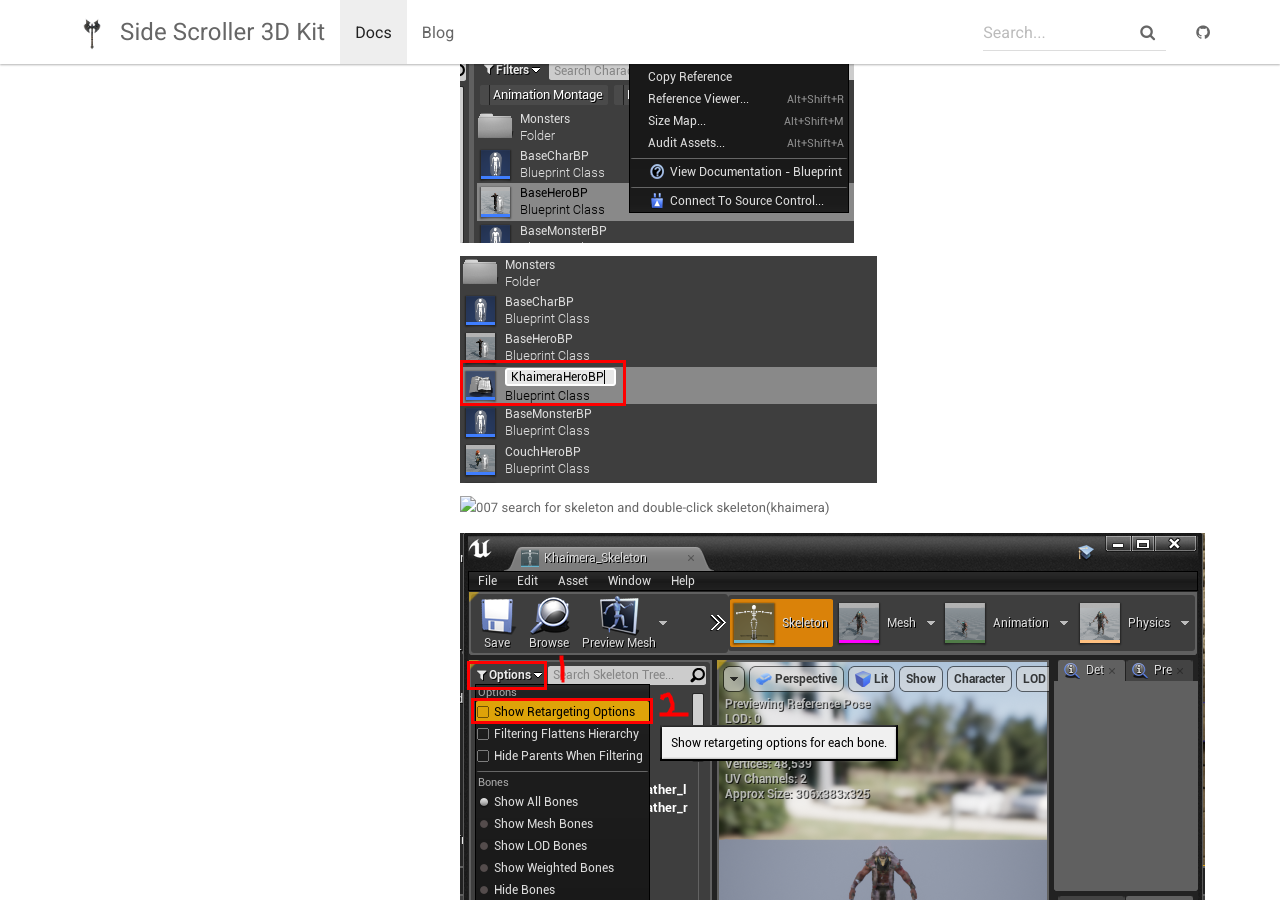
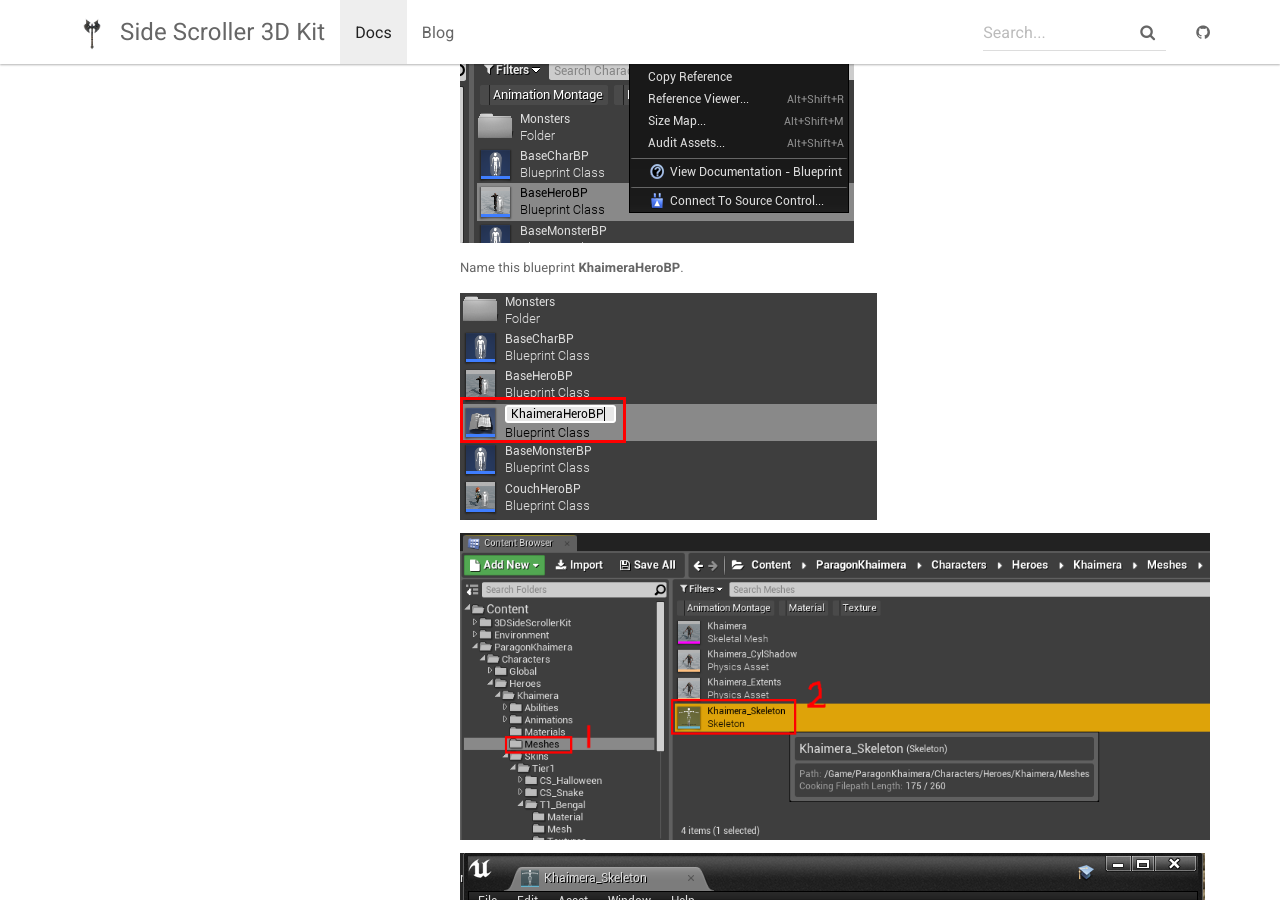
Before and after one commit to hwangdaehee258/ssk.github.io, a Jekyll site: the page built from _docs/change_mesh/change_mesh_hero.md, in a window 1280 px wide and 900 px high, scrolled down 2469 px. Built offline with Jekyll 4.4.1, drawn with Linux system fonts in a browser that asks for light colours; nearby versions of some CDN libraries.

Commit message:
asdfasdfsadf

```diff
--- a/_docs/change_mesh/change_mesh_hero.md
+++ b/_docs/change_mesh/change_mesh_hero.md
@@ -25,7 +25,11 @@ right-click on **BaseHeroBP**, and then click **Create Child Blueprint Class**
 
 ![005 right-click BaseHeroBP and Click Create Child Blueprint Class Button](https://hwangdaehee258.github.io/ssk.github.io/img/changing mesh and animations/005 right-click BaseHeroBP and Click Create Child Blueprint Class Button.png "005 right-click BaseHeroBP and Click Create Child Blueprint Class Button")
 
+Name this blueprint **KhaimeraHeroBP**.
+
 ![006 change name and double click to open](https://hwangdaehee258.github.io/ssk.github.io/img/changing mesh and animations/006 change name and double click to open.png "006 change name and double click to open")
+
+
 
 ![007 search for skeleton and double-click skeleton(khaimera)](https://hwangdaehee258.github.io/ssk.github.io/img/changing mesh and animations/007 search for skeleton and double-click skeleton_khaimera.png "007 search for skeleton and double-click skeleton(khaimera)")
 
```
Also changed, not shown: img/changing mesh and animations/007 search for skeleton and double-click skeleton_khaimera.png (renamed from img/changing mesh and animations/007 search for skeleton and double-click skeleton(khaimera).png).
